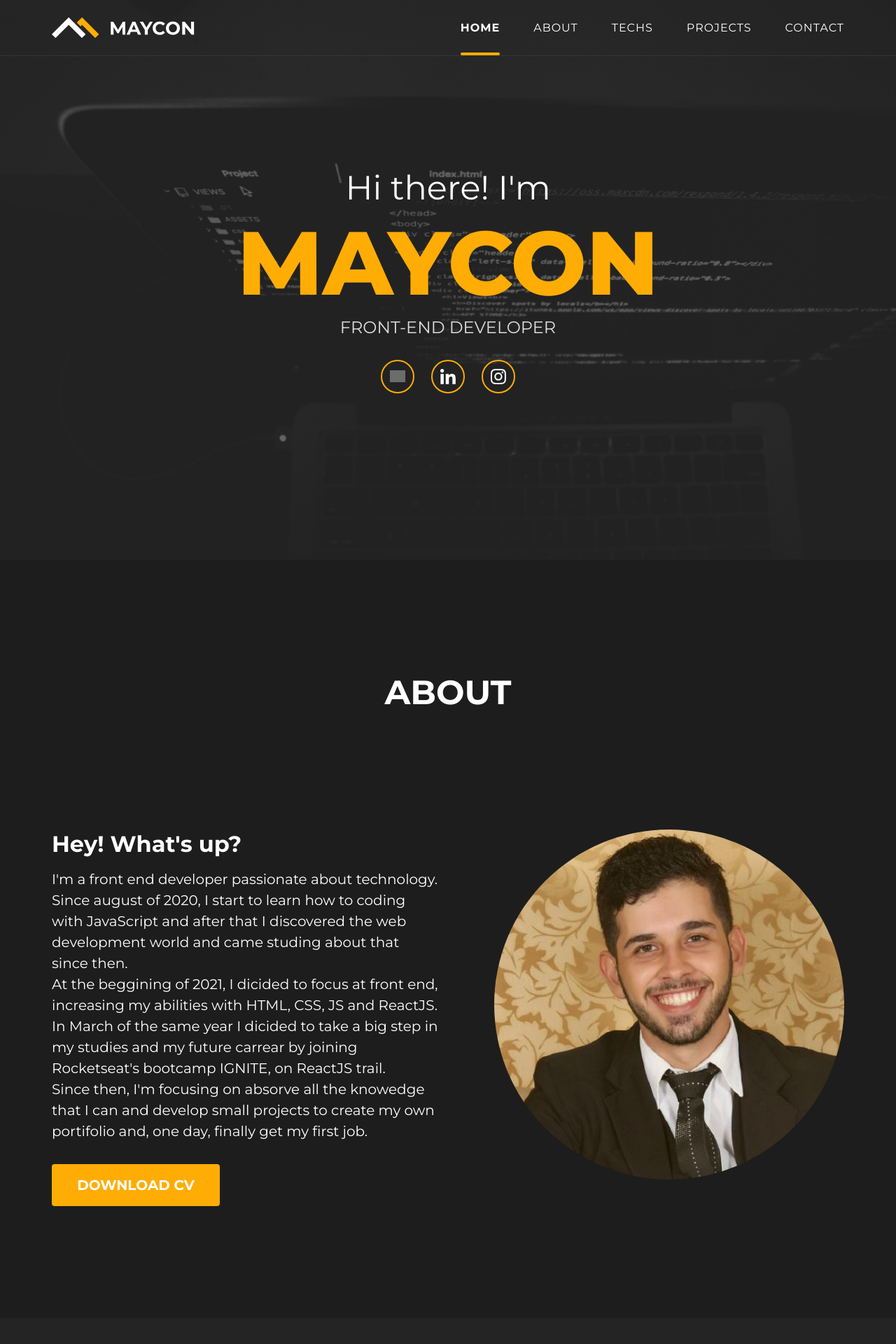
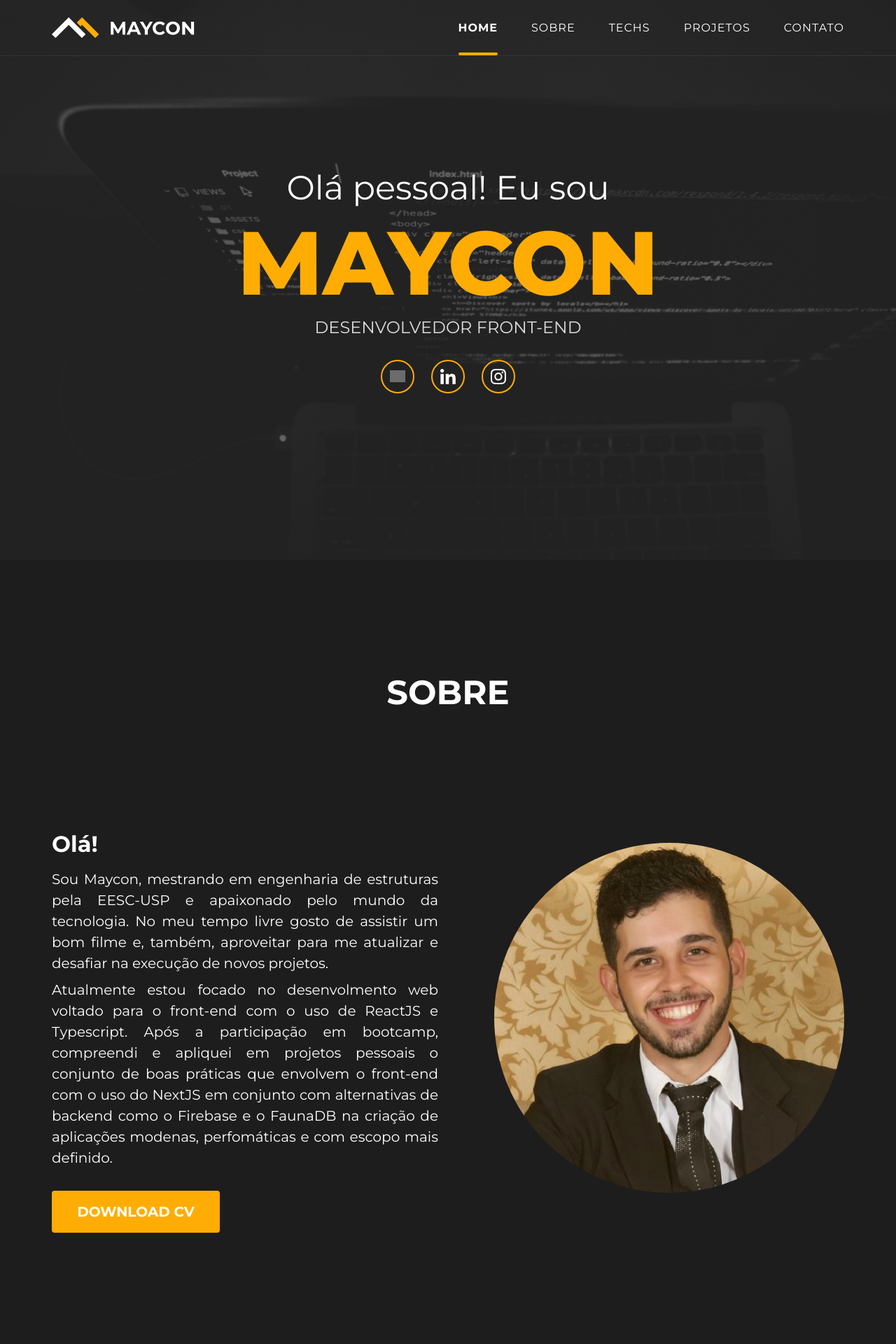
Before and after one commit to mayconrr13/mayconrr, a Next.js app: page / in a window 1280 px wide. Shown: the top 1920 px of the page at 70% size. Built offline with nearby package versions, Linux system fonts and the light colour scheme; grey boxes are pictures that could not be loaded.

Commit message:
add portuguese

```diff
--- a/src/components/Header/index.tsx
+++ b/src/components/Header/index.tsx
@@ -8,7 +8,7 @@ import { Container, Navigation, MenuButton } from './styles';
 import { useActiveSection } from '../../hooks/useActiveSection';
 
 export const Header = (): JSX.Element => {
-  const { activeSection, setActiveSection } = useActiveSection();
+  const { activeSection } = useActiveSection();
   const [menuIsOpen, setMenuIsOpen] = useState<boolean>(false);
   const [windowYPosition, setWindowYPosition] = useState<number>(0);
 
@@ -42,7 +42,7 @@ export const Header = (): JSX.Element => {
             </li>
             <li className={activeSection === 'about' ? 'active' : ''}>
               <Link href="#about">
-                <a>ABOUT</a>
+                <a>SOBRE</a>
               </Link>
             </li>
             <li className={activeSection === 'techs' ? 'active' : ''}>
@@ -52,12 +52,12 @@ export const Header = (): JSX.Element => {
             </li>
             <li className={activeSection === 'projects' ? 'active' : ''}>
               <Link href="#projects">
-                <a>PROJECTS</a>
+                <a>PROJETOS</a>
               </Link>
             </li>
             <li className={activeSection === 'contact' ? 'active' : ''}>
               <Link href="#contact">
-                <a>CONTACT</a>
+                <a>CONTATO</a>
               </Link>
             </li>
           </ul>
--- a/src/sections/AboutSection/index.tsx
+++ b/src/sections/AboutSection/index.tsx
@@ -1,17 +1,11 @@
-import { motion } from 'framer-motion';
 import { useEffect } from 'react';
 import { useInView } from 'react-intersection-observer';
 import { useActiveSection } from '../../hooks/useActiveSection';
-import { exitRight, fadeLeft } from '../../utils/animations';
 import { Container, AboutText } from './styles';
 
 export const AboutSection = (): JSX.Element => {
   const { setActiveSection } = useActiveSection();
   const { ref, inView } = useInView({
-    threshold: 0.4,
-  });
-
-  const { ref: itemsRef, inView: itemsInView } = useInView({
     threshold: 0.4,
   });
 
@@ -23,32 +17,28 @@ export const AboutSection = (): JSX.Element => {
 
   return (
     <Container id="about" ref={ref}>
-      <h2>ABOUT</h2>
+      <h2>SOBRE</h2>
 
       <div>
         <div />
 
         <AboutText>
-          <h3>Hey! What&apos;s up?</h3>
+          <h3>Olá!</h3>
 
           <p>
-            I&apos;m a front end developer passionate about technology. Since
-            august of 2020, I start to learn how to coding with JavaScript and
-            after that I discovered the web development world and came studing
-            about that since then.
+            Sou Maycon, mestrando em engenharia de estruturas pela EESC-USP e
+            apaixonado pelo mundo da tecnologia. No meu tempo livre gosto de
+            assistir um bom filme e, também, aproveitar para me atualizar e
+            desafiar na execução de novos projetos.
           </p>
           <p>
-            {' '}
-            At the beggining of 2021, I dicided to focus at front end,
-            increasing my abilities with HTML, CSS, JS and ReactJS. In March of
-            the same year I dicided to take a big step in my studies and my
-            future carrear by joining Rocketseat&apos;s bootcamp IGNITE, on
-            ReactJS trail.
-          </p>
-          <p>
-            Since then, I&apos;m focusing on absorve all the knowedge that I can
-            and develop small projects to create my own portifolio and, one day,
-            finally get my first job.
+            Atualmente estou focado no desenvolmento web voltado para o
+            front-end com o uso de ReactJS e Typescript. Após a participação em
+            bootcamp, compreendi e apliquei em projetos pessoais o conjunto de
+            boas práticas que envolvem o front-end com o uso do NextJS em
+            conjunto com alternativas de backend como o Firebase e o FaunaDB na
+            criação de aplicações modenas, perfomáticas e com escopo mais
+            definido.
           </p>
 
           <a href="/files/CV_Maycon_Reis_Rosario.pdf" download>
--- a/src/sections/AboutSection/styles.ts
+++ b/src/sections/AboutSection/styles.ts
@@ -86,6 +86,11 @@ export const AboutText = styled.section`
     font-weight: 400;
     color: var(--text);
     line-height: 1.75rem;
+    text-align: justify;
+
+    & + p {
+      margin-top: 0.5rem;
+    }
   }
 
   a {
--- a/src/sections/ContactSection/index.tsx
+++ b/src/sections/ContactSection/index.tsx
@@ -42,7 +42,7 @@ export const ContactSection = (): JSX.Element => {
           animate={inView ? fadeLeft : exitRight}
           transition={{ delay: 0.2 }}
         >
-          <h2>CONTACT</h2>
+          <h2>CONTATO</h2>
 
           <strong>E-MAIL</strong>
           <a href="mailto:mayconrr13@gmail.com">mayconrr13@gmail.com</a>
@@ -50,7 +50,7 @@ export const ContactSection = (): JSX.Element => {
           <strong>WHATSAPP</strong>
           <a href="https://wa.me/15562999631103">(62) 9 9963-1103</a>
 
-          <strong>SOCIAL MEDIA</strong>
+          <strong>REDES SOCIAIS</strong>
           <div>
             <a
               href="https://github.com/mayconrr13"
--- a/src/sections/HomeSection/index.tsx
+++ b/src/sections/HomeSection/index.tsx
@@ -37,7 +37,7 @@ export const HomeSection = (): JSX.Element => {
       </ParallaxBanner>
 
       <motion.p animate={fadeDown} transition={{ delay: 0.2 }}>
-        Hi there! I&apos;m
+        Olá pessoal! Eu sou
       </motion.p>
 
       <motion.h1 animate={fadeUp} transition={{ delay: 1 }}>
@@ -45,7 +45,7 @@ export const HomeSection = (): JSX.Element => {
       </motion.h1>
 
       <motion.span animate={fadeUp} transition={{ delay: 1.2 }}>
-        FRONT-END DEVELOPER
+        DESENVOLVEDOR FRONT-END
       </motion.span>
 
       <motion.div animate={fadeUp} transition={{ delay: 1.5 }}>
--- a/src/sections/ProjectsSection/index.tsx
+++ b/src/sections/ProjectsSection/index.tsx
@@ -31,7 +31,7 @@ export const ProjectsSection = (): JSX.Element => {
 
   return (
     <Container id="projects" ref={ref}>
-      <h2>PROJECTS</h2>
+      <h2>PROJETOS</h2>
 
       <div>
         {projects.map(project => {
--- a/src/sections/TechsSection/index.tsx
+++ b/src/sections/TechsSection/index.tsx
@@ -27,7 +27,7 @@ export const TechSection = (): JSX.Element => {
             <TechItem key={tech.id}>
               <img src={tech.imagePath} alt={tech.name} />
               <div>
-                {tech.isLearning && <span>---- LEARNING ----</span>}
+                {tech.isLearning && <span>--- CONHECENDO ---</span>}
                 <strong>{tech.name}</strong>
               </div>
             </TechItem>
```
Also changed, not shown: 1 other file (tests, documents, lock files or other folders).
